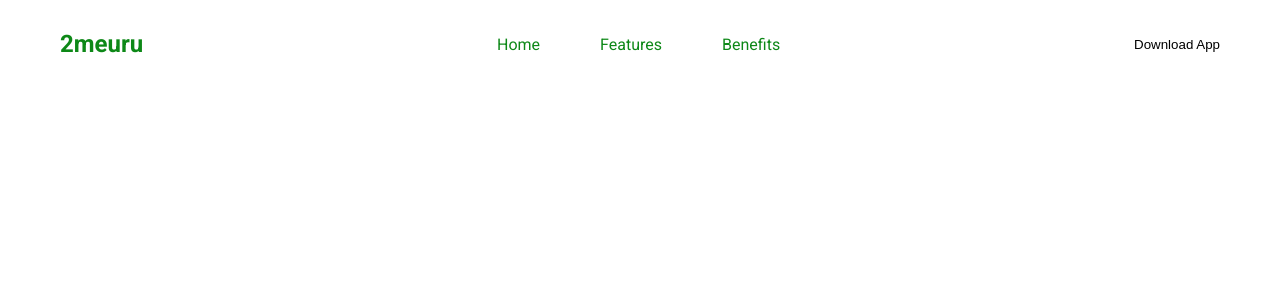
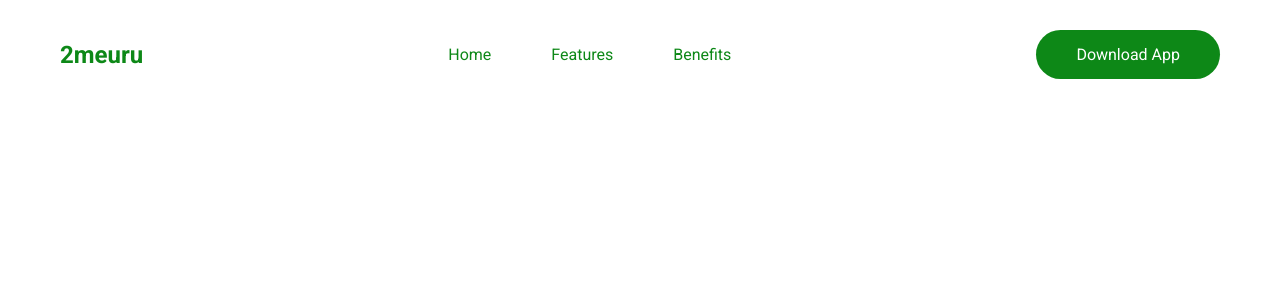
Before and after one commit to Orisabiyi/2meuru, a React (Vite) app: page / in a window 1280 px wide. Shown: the top 300 px of the page. Built offline with nearby package versions, Linux system fonts and the light colour scheme.

Commit message:
animate the button

```diff
--- a/src/components/Nav.module.css
+++ b/src/components/Nav.module.css
@@ -29,3 +29,18 @@
   justify-content: center;
   gap: 6rem;
 }
+
+.nav button {
+  font: inherit;
+  color: #fff;
+  padding: 1.5rem 4rem;
+  border-radius: 3rem;
+  background-color: #0d8817;
+}
+
+.nav button:hover {
+  transform: scale(1.02);
+  transition: all 1s;
+  cursor: pointer;
+  background-color: #0d8817ca;
+}
```
